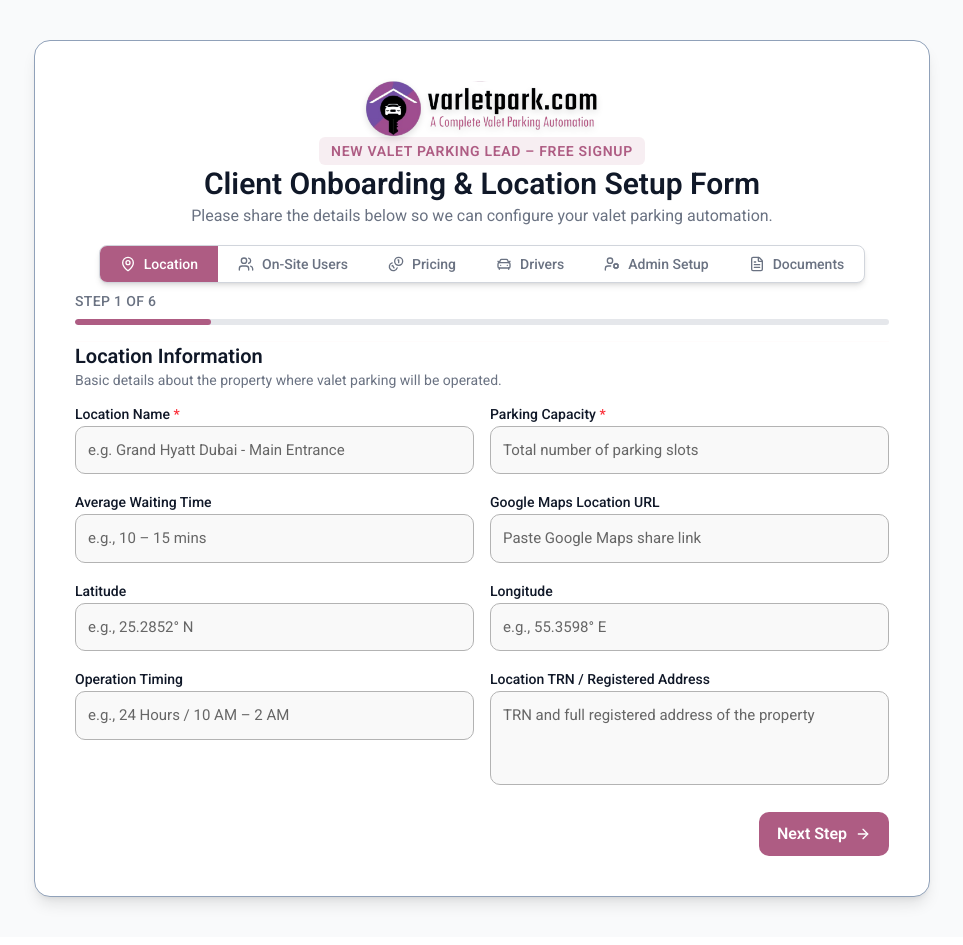
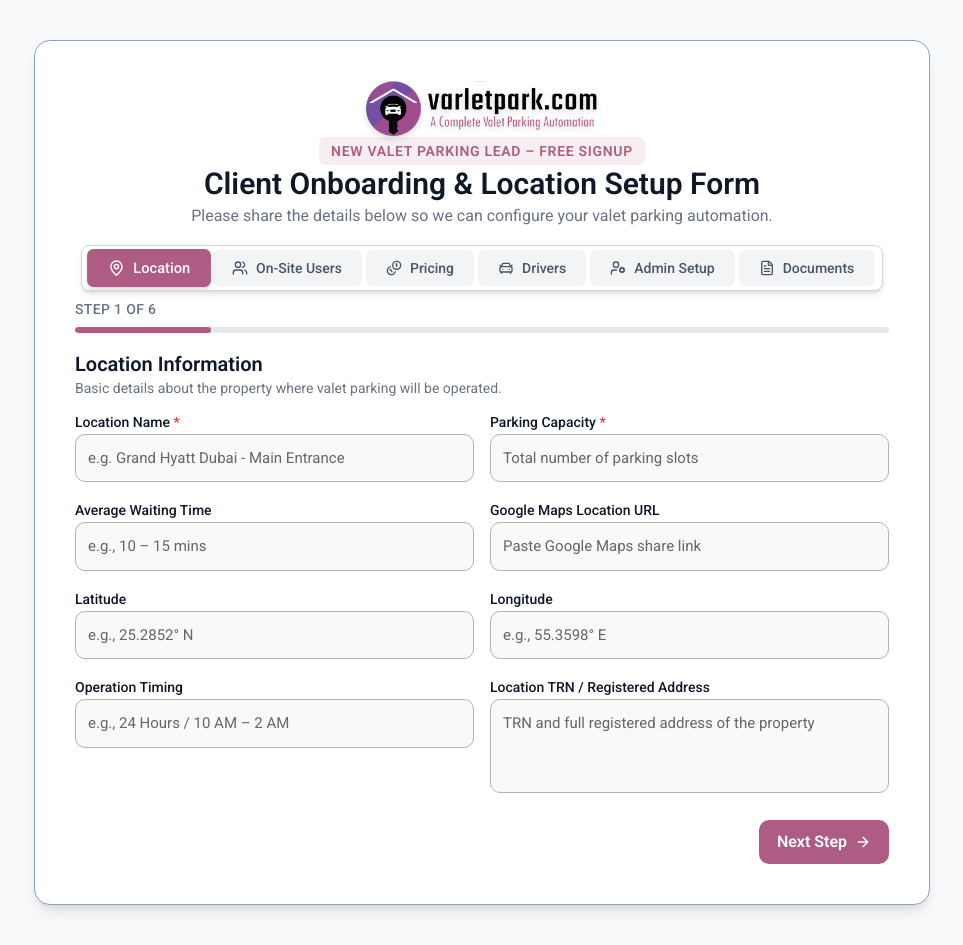
Before and after one commit to alen899-my/Valetparkingform, a Next.js app: page / in a window 1280 px wide. Shown: the whole page, without its empty margins (158-1121 px from the left). Built offline with nearby package versions, Linux system fonts and the light colour scheme.

Commit message:
validation

```diff
--- a/app/page.tsx
+++ b/app/page.tsx
@@ -316,7 +316,7 @@ const FileUploadBlock = ({ label, name, accept, file, setFormData }) => {
 
 
   return (
-    <div className="min-h-screen bg-gray-50 py-10 px-4 sm:px-6 flex justify-center">
+    <div className="min-h-fit bg-gray-50 py-10 px-4 sm:px-6 flex justify-center">
       <div className="w-full max-w-4xl bg-white rounded-2xl border border-slate-400 shadow-lg p-5 sm:p-8 md:p-10">
 
         {/* HEADER */}
@@ -352,8 +352,15 @@ const FileUploadBlock = ({ label, name, accept, file, setFormData }) => {
 
         {/* ---- Step Tabs Navigation ---- */}
 <div className="w-full flex items-center justify-center py-2">
-  <div className="flex items-center bg-white border border-gray-300 rounded-lg shadow-md overflow-hidden no-scrollbar">
-
+  {/* Scroll wrapper */}
+  <div className="
+    flex gap-1 overflow-x-auto no-scrollbar scroll-smooth
+    rounded-lg border border-gray-300 bg-white shadow-md px-2 py-1
+  "
+    style={{
+      WebkitOverflowScrolling: "touch",
+    }}
+  >
     {[
       { label: "Location", icon: <MapPin size={16} /> },
       { label: "On-Site Users", icon: <Users size={16} /> },
@@ -371,24 +378,24 @@ const FileUploadBlock = ({ label, name, accept, file, setFormData }) => {
           key={tab.label}
           onClick={() => validateBeforeJump(stepNumber)}
           className={`
-            flex items-center gap-2 px-5 py-2 text-sm font-medium whitespace-nowrap
+            flex items-center gap-2 px-5 py-2 text-sm font-medium whitespace-nowrap rounded-md
             transition-all duration-300 ease-out select-none
             ${
               isActive
-                ? "bg-[#ae5c83] text-white"
+                ? "bg-[#ae5c83] text-white shadow-md scale-[1.05]"
                 : isCompleted
-                ? "text-gray-700 bg-transparent hover:bg-gray-100"
-                : "text-gray-500 bg-transparent hover:bg-gray-100"
+                ? "text-gray-600 bg-gray-100 hover:bg-gray-200"
+                : "text-gray-600 bg-gray-100 hover:bg-gray-200"
             }
           `}
         >
-          <span className="flex items-center gap-2">{tab.icon}{tab.label}</span>
+          {tab.icon} {tab.label}
         </button>
       );
     })}
-
   </div>
 </div>
+
 
 
 {wizardError && (
```
